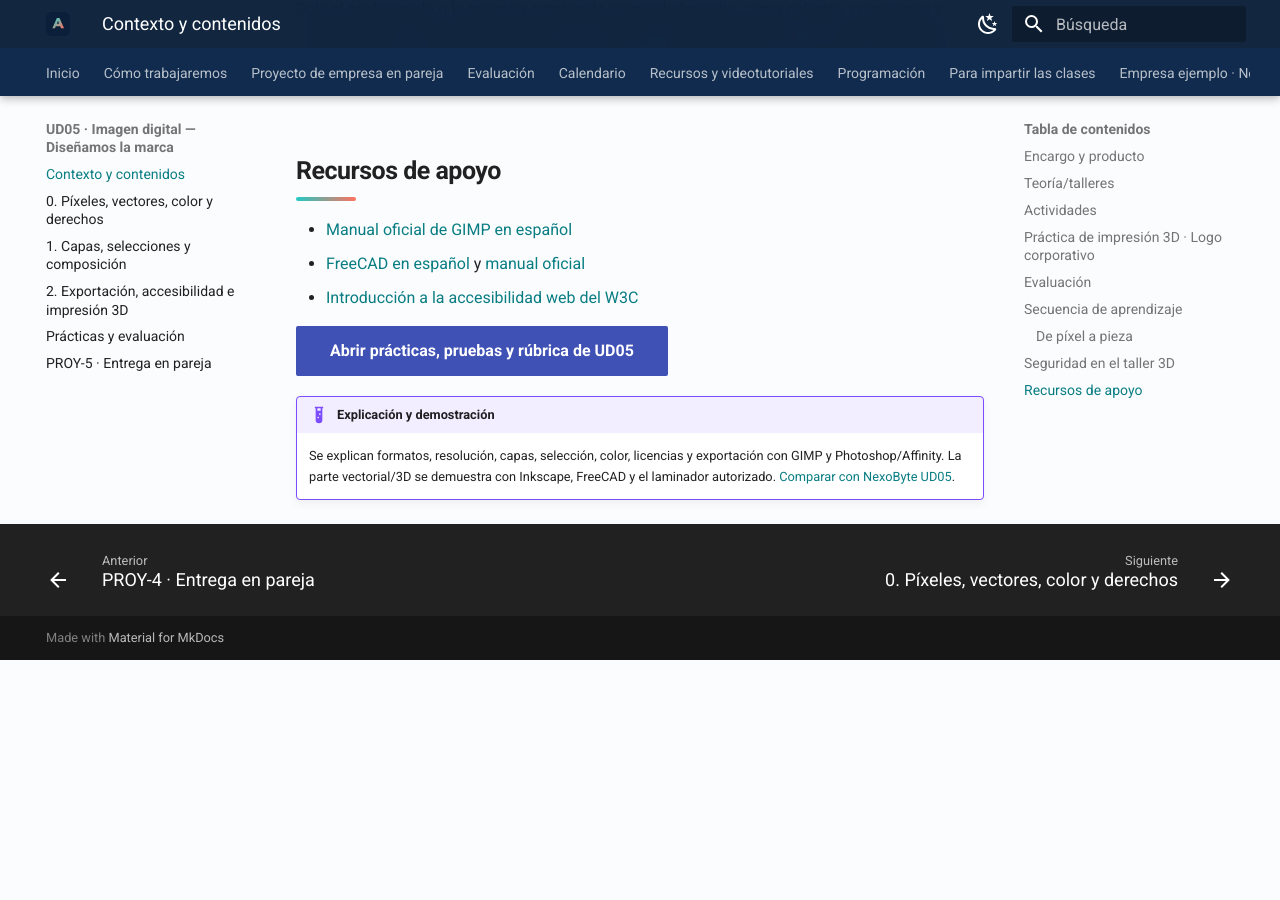
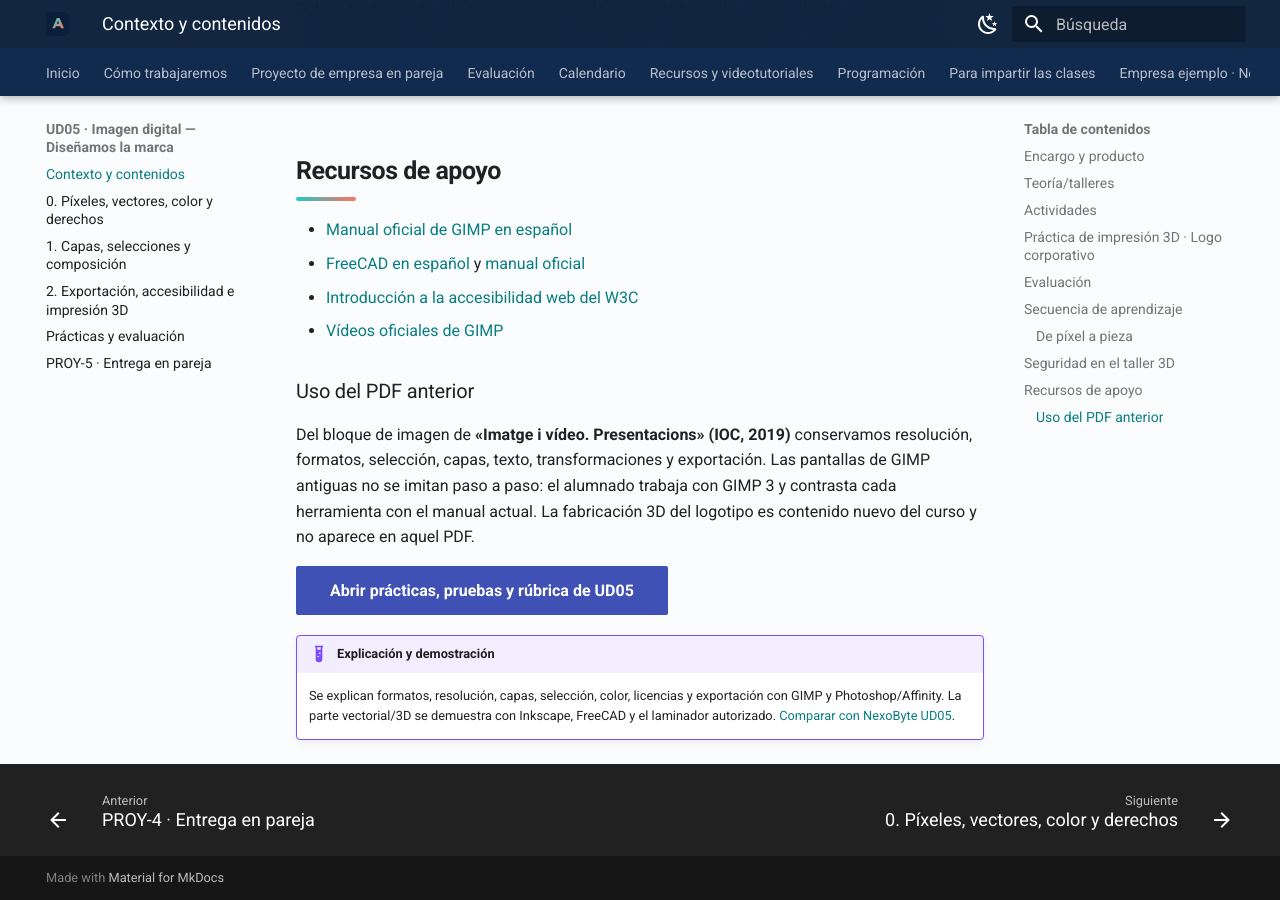
Before and after one commit to davidmolinafernadez/SMX_MEDIO_AOF, an MkDocs documentation site: the page built from .site-src/unidades/ud5.md, in a window 1280 px wide and 900 px high, scrolled down 2800 px. Built offline with MkDocs 1.6.1 and Material for MkDocs 9.7.7, drawn with Linux system fonts in a browser that asks for light colours; before the commit the page ends 3460 px from its top, so only the background shows below that.

Commit message:
docs: actualizar recursos IOC de UD5

```diff
--- a/.site-src/unidades/ud5.md
+++ b/.site-src/unidades/ud5.md
@@ -63,6 +63,11 @@ Solo el profesorado o la persona autorizada manipula boquilla, cama caliente, co
 - [Manual oficial de GIMP en español](https://docs.gimp.org/3.0/es/)
 - [FreeCAD en español](https://www.freecad.org/?lang=es) y [manual oficial](https://www.freecad.org/manual/a-freecad-manual.pdf)
 - [Introducción a la accesibilidad web del W3C](https://www.w3.org/WAI/fundamentals/accessibility-intro/es)
+- [Vídeos oficiales de GIMP](https://www.youtube.com/@GIMPOfficial/videos)
+
+### Uso del PDF anterior
+
+Del bloque de imagen de **«Imatge i vídeo. Presentacions» (IOC, 2019)** conservamos resolución, formatos, selección, capas, texto, transformaciones y exportación. Las pantallas de GIMP antiguas no se imitan paso a paso: el alumnado trabaja con GIMP 3 y contrasta cada herramienta con el manual actual. La fabricación 3D del logotipo es contenido nuevo del curso y no aparece en aquel PDF.
 
 [Abrir prácticas, pruebas y rúbrica de UD05](ud5-practicas.md){ .md-button .md-button--primary }
 
```
